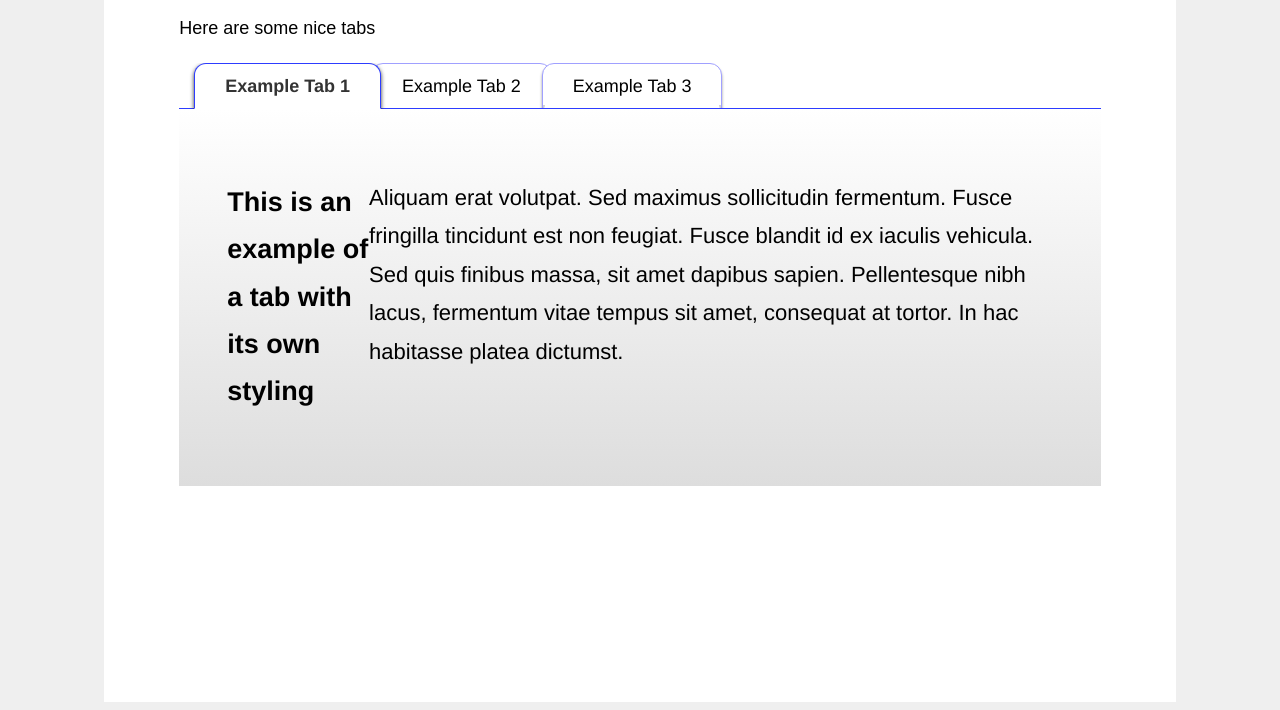
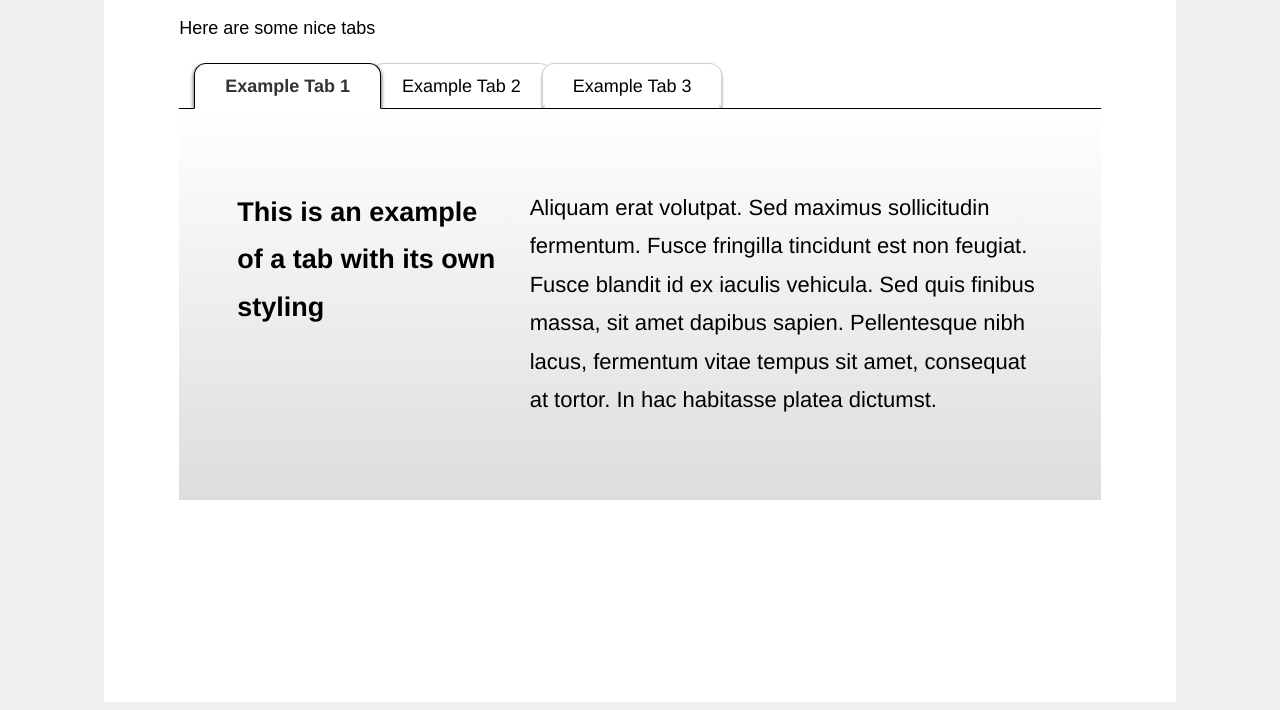
Before and after one commit to morganpearse/nice-tabs, a website with bundled scripts: page dev/index.html in a window 1280 px wide. Shown: the part 106-816 px from the top of the page. Built offline with nearby package versions, Linux system fonts and the light colour scheme.

Commit message:
updated styling

```diff
--- a/dev/index.html
+++ b/dev/index.html
@@ -40,6 +40,12 @@
                 padding: 3rem;
                 background: linear-gradient(180deg, #fff 0%, #ddd 100%);
             }
+
+            .tab1-content div {
+              margin: 10px;
+              min-width: 33%;
+            }
+
             .tab1-content p {
                 font-size: 22px;
             }
@@ -61,7 +67,10 @@
                 <tabs-component>
                           <l-box title="Example Tab 1">
                             <div class="tab1-content">
+                              <div>
                               <h2>This is an example of a tab with its own styling</h2>
+                            </div>
+                          <div>
                               <p>
                                 Aliquam erat volutpat. Sed maximus sollicitudin fermentum. Fusce
                                 fringilla tincidunt est non feugiat. Fusce blandit id ex iaculis
@@ -69,6 +78,7 @@
                                 Pellentesque nibh lacus, fermentum vitae tempus sit amet, consequat
                                 at tortor. In hac habitasse platea dictumst.
                               </p>
+                            </div>
                             </div>
                           </l-box>
                           <l-box title="Example Tab 2">
--- a/tabs-component.js
+++ b/tabs-component.js
@@ -16,7 +16,7 @@ export class Tabs extends LitElement {
   static get styles() {
     return css`
     :host {
-      font-family: 'DM Sans', Helvetica, Arial, sans-serif;
+      font-family: Helvetica, Arial, sans-serif;
     }
     .tab-list {
       text-align: center;
@@ -36,11 +36,11 @@ export class Tabs extends LitElement {
       width: 100%;
       bottom: 0;
       left: 0;
-      border-bottom: 1px solid rgb(45, 60, 255);
+      border-bottom: 1px solid #000;
       z-index: 1;
     }
     .tab {
-      border: 1px solid rgb(160, 160, 255);
+      border: 1px solid #cfcfcf;
       display: inline-block;
       background: #fff;
       position: relative;
@@ -81,7 +81,7 @@ export class Tabs extends LitElement {
       box-shadow: -2px 2px 0 #d1d1d1;
     }
     .selected {
-      border: 1px solid rgb(45, 60, 255);
+      border: 1px solid #000;
       background: #fff;
       color: #333;
       z-index: 2;
```
